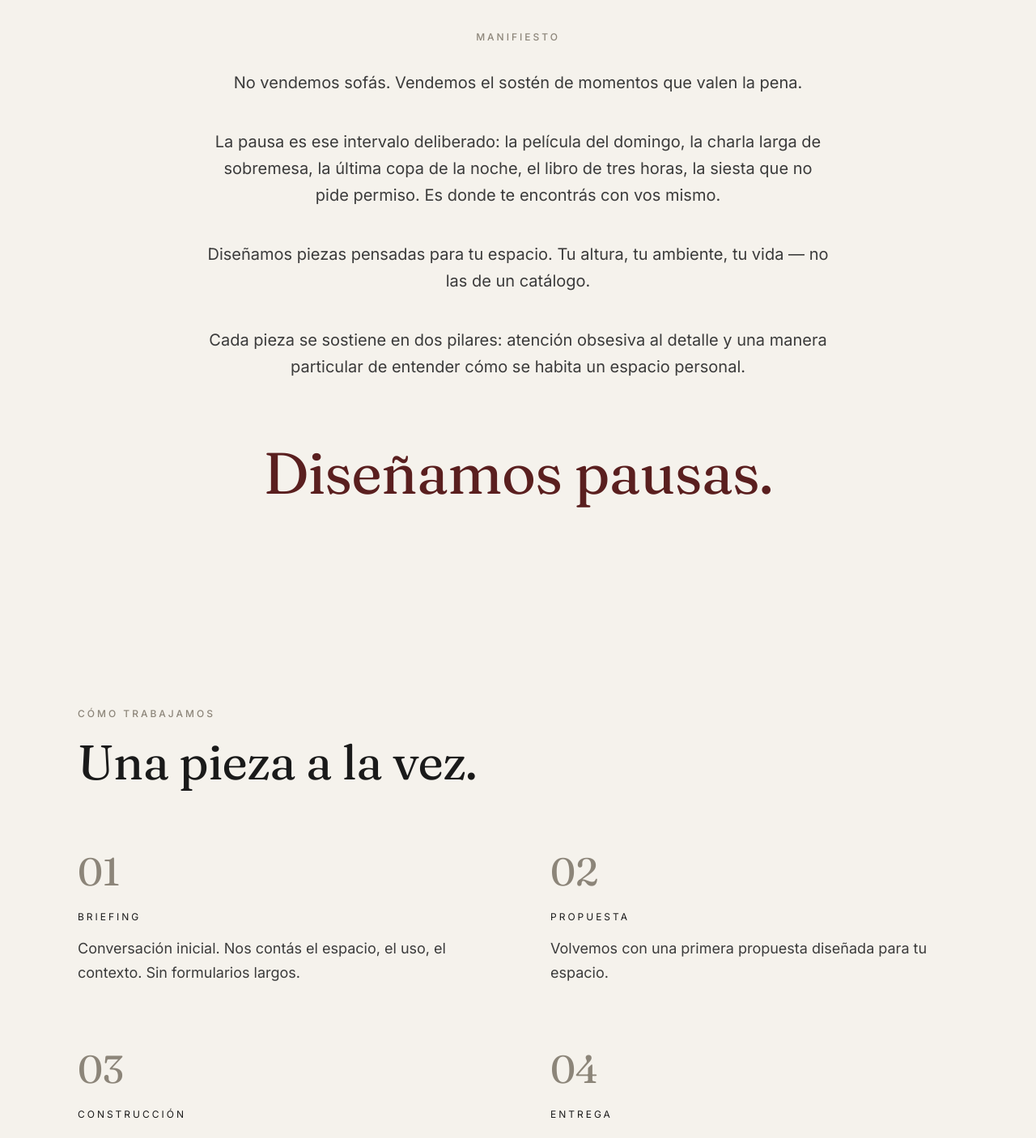
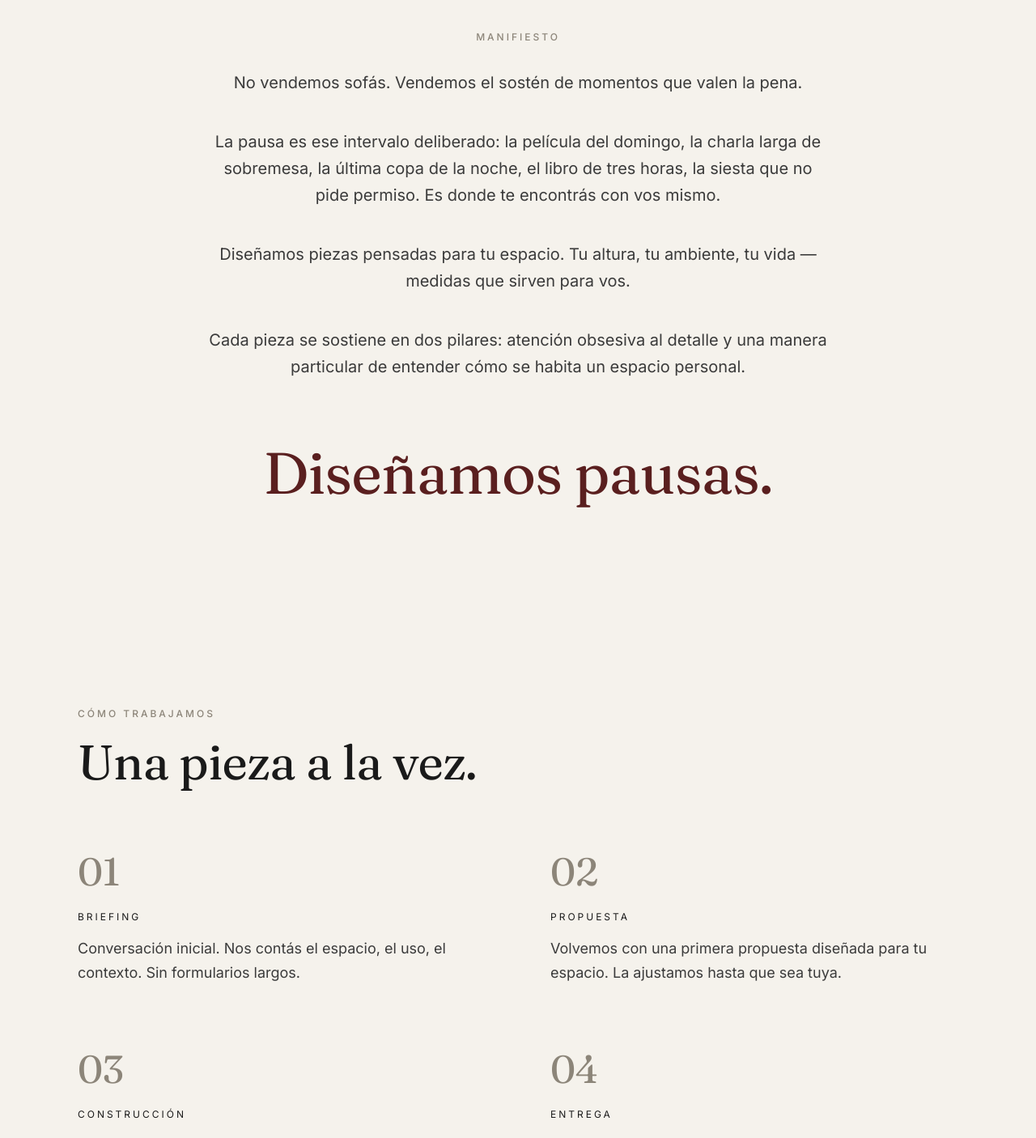
Before and after one commit to barnomagic/landing, a Next.js app: page /nosotros in a window 1280 px wide. Shown: the part 923-2329 px from the top of the page at 81% size. Built offline with nearby package versions, Linux system fonts and the light colour scheme; no server answers.

Commit message:
Patch v0.5.1: refinamientos copy (mirada / medidas / iteracion)

```diff
--- a/app/nosotros/page.tsx
+++ b/app/nosotros/page.tsx
@@ -79,7 +79,7 @@ export default function NosotrosPage() {
             <FadeInOnView delay={0.15}>
               <Body tone="editorial">
                 Diseñamos piezas pensadas para tu espacio. Tu altura, tu
-                ambiente, tu vida — no las de un catálogo.
+                ambiente, tu vida — medidas que sirven para vos.
               </Body>
             </FadeInOnView>
             <FadeInOnView delay={0.2}>
@@ -120,6 +120,7 @@ export default function NosotrosPage() {
             <FadeInOnView delay={0.08}>
               <StepCard number="02" label="Propuesta">
                 Volvemos con una primera propuesta diseñada para tu espacio.
+                La ajustamos hasta que sea tuya.
               </StepCard>
             </FadeInOnView>
           </li>
--- a/app/page.tsx
+++ b/app/page.tsx
@@ -63,7 +63,7 @@ export default function HomePage() {
           <div>
             <Kicker className="mb-5">Catálogo</Kicker>
             <Heading level="h2" tone="section">
-              Tres piezas para empezar.
+              Una primera mirada.
             </Heading>
           </div>
           <Link
```
Also changed, not shown: 1 other file (tests, documents, lock files or other folders).
